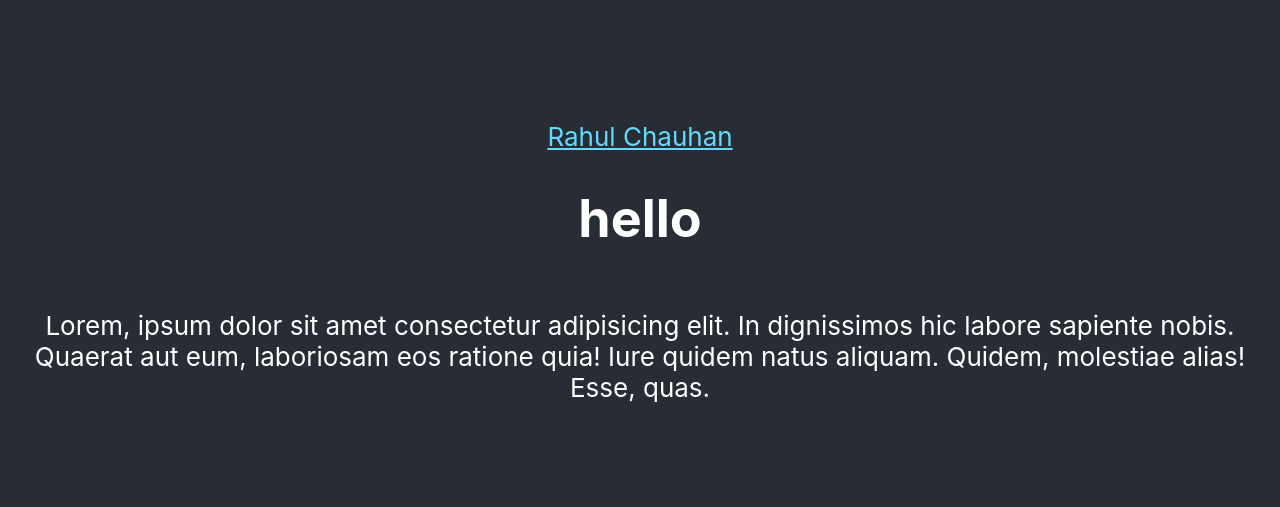
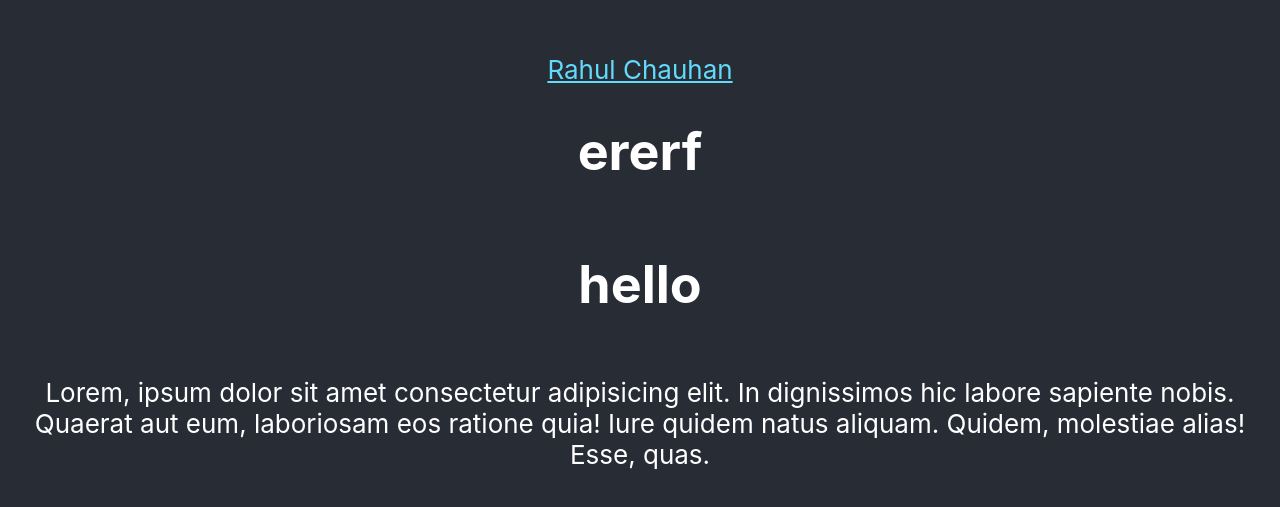
Before and after one commit to RahulChauhan101/testing, a React (Create React App) app in the folder my-app/: page / in a window 1280 px wide. Shown: the part 125-632 px from the top of the page. Built offline with nearby package versions, Linux system fonts and the light colour scheme.

Commit message:
h1 line no 19  add

```diff
--- a/my-app/src/App.js
+++ b/my-app/src/App.js
@@ -16,6 +16,7 @@ function App() {
         Rahul Chauhan
         </a>
 
+ <h1>ererf</h1>
       <h1>hello</h1>
       <p>Lorem, ipsum dolor sit amet consectetur adipisicing elit. In dignissimos hic labore sapiente nobis. Quaerat aut eum, laboriosam eos ratione quia! Iure quidem natus aliquam. Quidem, molestiae alias! Esse, quas.</p>
       </header>
```
